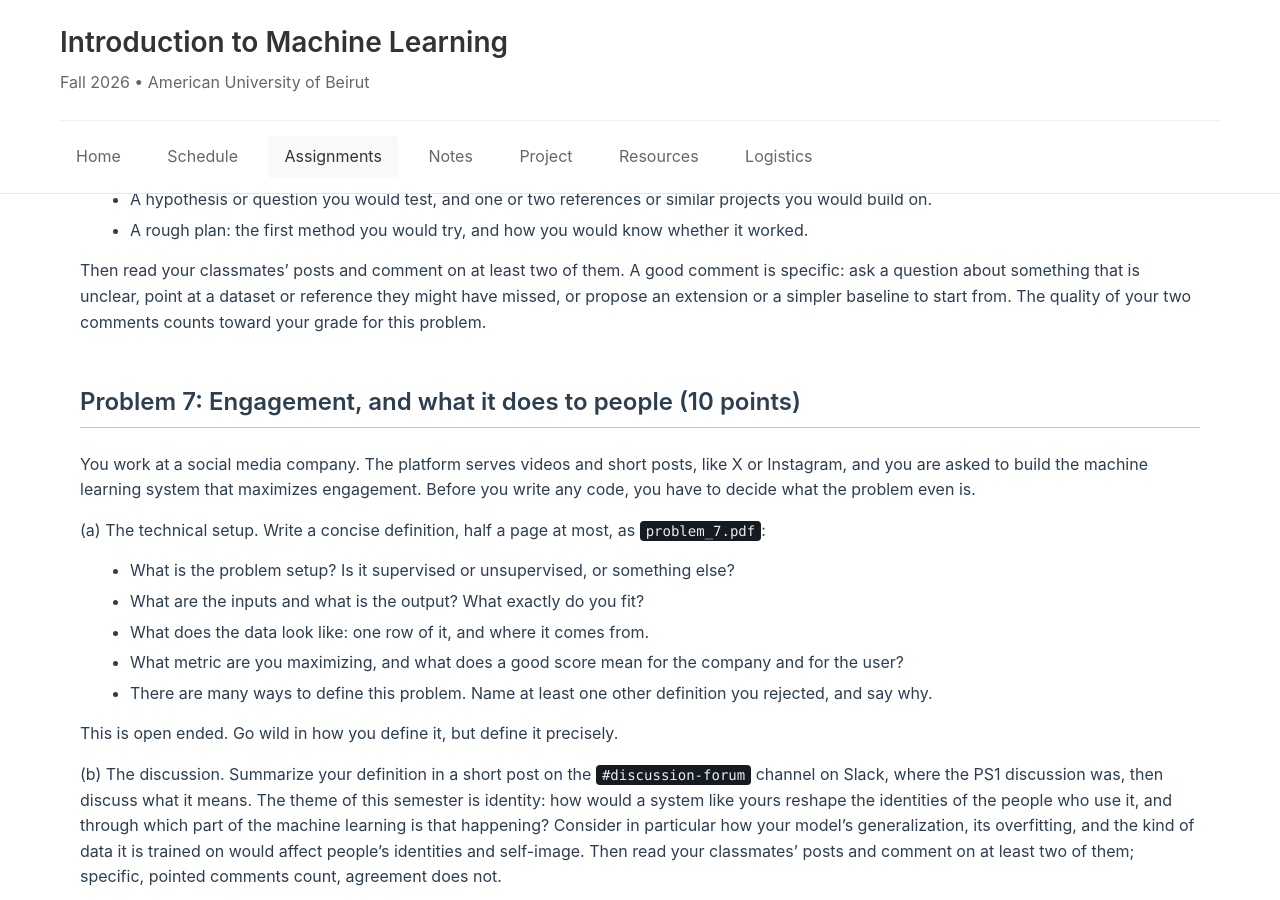
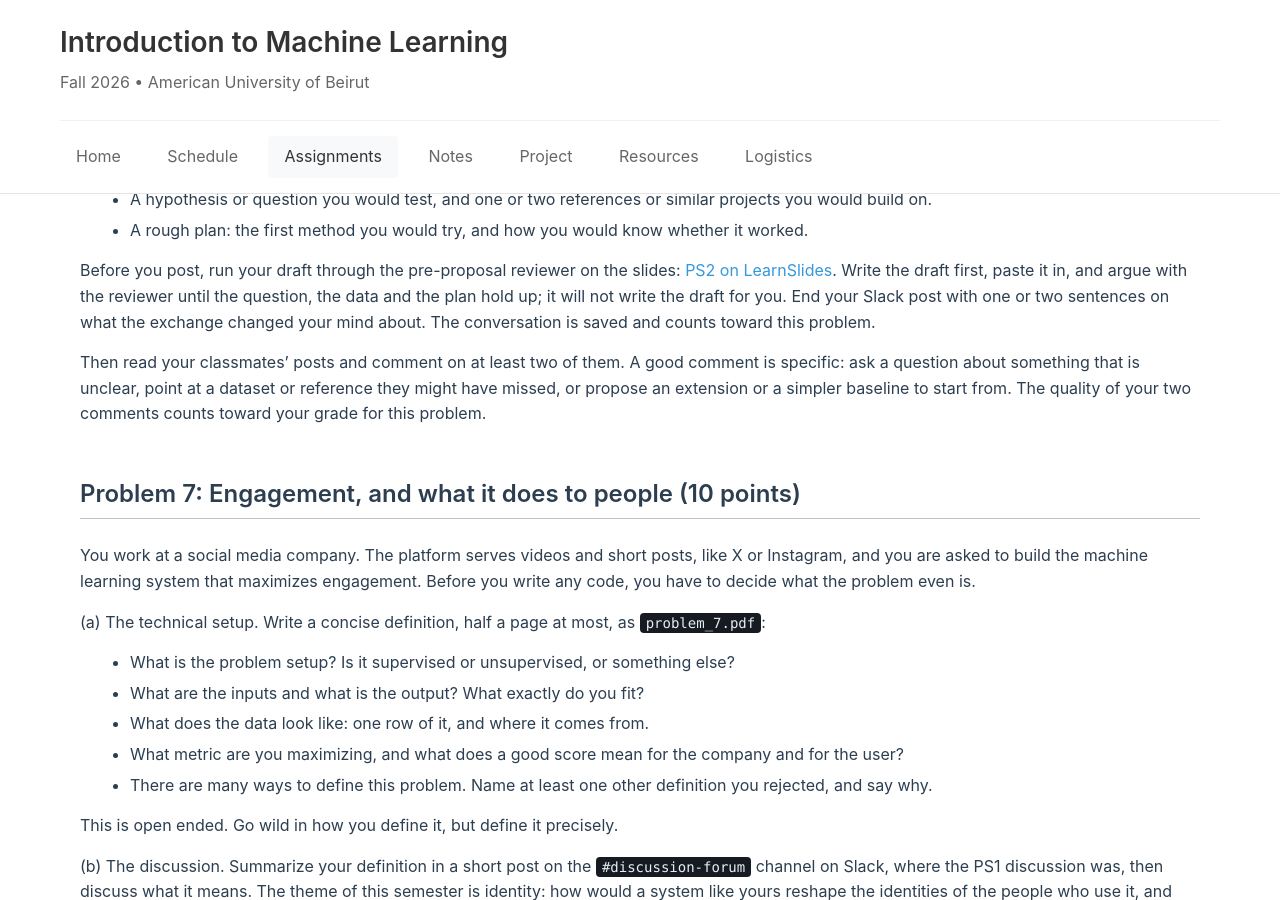
Before and after one commit to Data-Driven-Modeling-Lab/intro2ml, a Jekyll site: the page built from materials/assignments/hw2.md, in a window 1280 px wide and 900 px high, scrolled down 3182 px. Built offline with Jekyll 4.4.1, drawn with Linux system fonts in a browser that asks for light colours; formulas are drawn with MathJax 3.

Commit message:
PS2 Problem 6: run the pre-proposal through the reviewer on the slides before posting
Co-Authored-By: Claude Fable 5.1 <noreply@anthropic.com>
Claude-Session: https://claude.ai/code/session_016WpWGXXfmuwU4Z6w5pj12H

```diff
--- a/materials/assignments/hw2.md
+++ b/materials/assignments/hw2.md
@@ -101,6 +101,8 @@ Before you form a team, propose your own project. The point is for everyone to t
 - A hypothesis or question you would test, and one or two references or similar projects you would build on.
 - A rough plan: the first method you would try, and how you would know whether it worked.
 
+Before you post, run your draft through the pre-proposal reviewer on the slides: [PS2 on LearnSlides](https://learn.sematlas.com/slides/intro_ps2). Write the draft first, paste it in, and argue with the reviewer until the question, the data and the plan hold up; it will not write the draft for you. End your Slack post with one or two sentences on what the exchange changed your mind about. The conversation is saved and counts toward this problem.
+
 Then read your classmates' posts and comment on at least two of them. A good comment is specific: ask a question about something that is unclear, point at a dataset or reference they might have missed, or propose an extension or a simpler baseline to start from. The quality of your two comments counts toward your grade for this problem.
 
 ## Problem 7: Engagement, and what it does to people (10 points)
```
